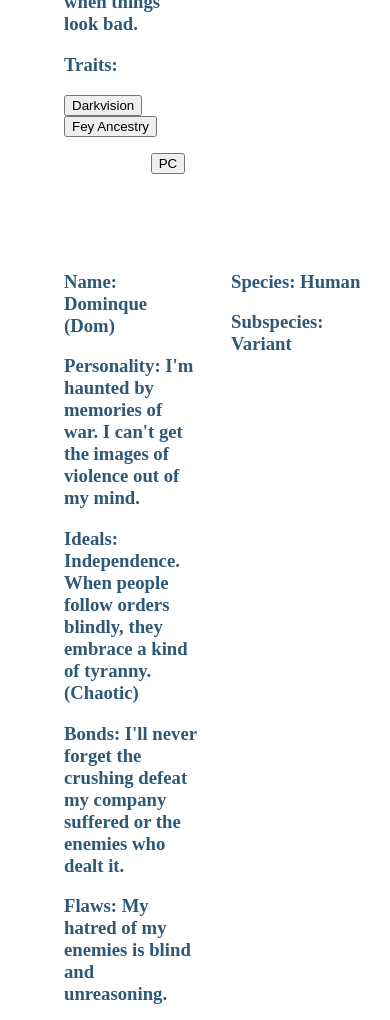
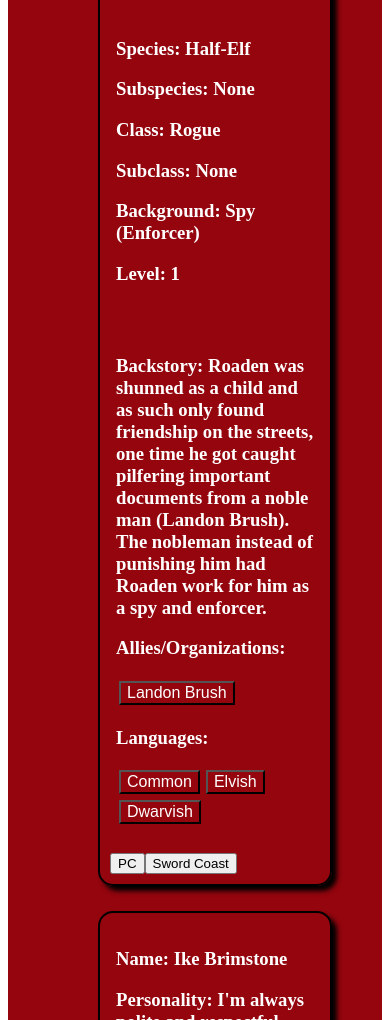
Before and after one commit to kylemdavies/WDD131, a plain HTML site: page storymasters/character-tracker.html in a window 390 px wide. Shown: the part 980-2000 px from the top of the page. Drawn offline with Linux system fonts and the light colour scheme.

Commit message:
updated additional script so that hamburger menu works in Character Tracker

```diff
--- a/storymasters/character-tracker.html
+++ b/storymasters/character-tracker.html
@@ -9,6 +9,7 @@
     <link rel="stylesheet" type="text/css" href="storymasters.css">
     <link rel="icon" type="image/x-icon" href="images/favicon-storymasters.png">
     <script src="character-tracker.js" type="module" defer></script>
+    <script src="storymasters.js" defer></script>
 </head>
 <body>
     <nav id="menuNav">
--- a/storymasters/character-tracker.js
+++ b/storymasters/character-tracker.js
@@ -1,23 +1,5 @@
 import characters from "./storymasterscharacters.mjs";
 let n = 0;
-
-  function hamburgerMenu() {
-    document.getElementById("hamburgerMenu").classList.toggle("show");
-
-  };
-  window.onclick = function(event) {
-    if (!event.target.matches('.dropbtn')) {
-      var dropdowns = document.getElementsByClassName("dropdown-content");
-
-      var i;
-      for (i = 0; i < dropdowns.length; i++) {
-        var openDropdown = dropdowns[i];
-        if (openDropdown.classList.contains('show')) {
-          openDropdown.classList.remove('show');
-        }
-      }
-    }
-  };
 
   function addTags(tags, tagBox) {
     tags.forEach(tag => {
@@ -36,8 +18,16 @@ let n = 0;
       button.classList.add('item-button');
       button.setAttribute('type', 'button');
       button.textContent = item;
-      button.addEventListener('click', () => {if (listType = "traits") {
-        filterByTraits(item);
+      button.addEventListener('click', () => {switch (listType) {
+        case "traits":
+            filterByTraits(item)
+          break;
+        case "allies":
+            filterByAllies(item)
+          break;
+        case "languages":
+            filterByLanguages(item)
+          break;
       }});
       itemBox.appendChild(button);
     });
@@ -63,8 +53,21 @@ function createcharacterListItem(character) {
         <div class="character-being">
             <h3 class="character-species">Species: ${character.species}</h3>
             <h3 class="character-subspecies">Subspecies: ${character.subspecies}</h3>
+            <h3 class="character-job">Class: ${character.job}</h3>
+            <h3 class="character-subjob">Subclass: ${character.subjob}</h3>
+            <h3 class="character-background">Background: ${character.background}</h3>
+            <h3 class="character-level">Level: ${character.level}</h3>
         </div>
-        <p class="character-description">${character.description}</p>
+        <div class="character-backgrounds">
+            <h3 class="character-backstory">Backstory: ${character.backstory}</h3>
+            <div id="character-allies-${n}" class="allies-buttons-box">
+                <h3 class="character-allies">Allies/Organizations: </h3>
+            </div>
+            <div id="character-languages-${n}" class="languages-buttons-box">
+                <h3 class="character-languages">Languages: </h3>
+            </div>
+        </div>
+
         <div id="character-tags-${n}" class="tag-buttons-box"></div>
     `;
     return characterDiv;
@@ -79,7 +82,11 @@ function createcharacterListItem(character) {
       characterList.appendChild(characterItem);
       const tagBox = document.getElementById(`character-tags-${n}`);
       const traitsBox = document.getElementById(`character-traits-${n}`);
+      const alliesBox = document.getElementById(`character-allies-${n}`);
+      const languagesBox = document.getElementById(`character-languages-${n}`);
       addList(character.traits,traitsBox,"traits")
+      addList(character.allies,alliesBox,"allies")
+      addList(character.languages,languagesBox,"languages")
       addTags(character.tags,tagBox);
       n++;
     });
@@ -102,6 +109,22 @@ function createcharacterListItem(character) {
     displayCharacters(filteredCharacters);
   }
 
+  function filterByAllies(ally) {
+    const lowerCaseAlly = ally.toLowerCase(); // Convert the ally to lowercase
+    const filteredCharacters = characters.filter(character => {
+      return character.allies.some(characterally => characterally.toLowerCase() === lowerCaseAlly);
+    });
+    displayCharacters(filteredCharacters);
+  }
+
+  function filterByLanguages(language) {
+    const lowerCaseLanguage = language.toLowerCase(); // Convert the tanguage to lowercase
+    const filteredCharacters = characters.filter(character => {
+      return character.languages.some(characterLanguage => characterLanguage.toLowerCase() === lowerCaseLanguage);
+    });
+    displayCharacters(filteredCharacters);
+  }
+
 window.addEventListener('DOMContentLoaded', () => {
 displayCharacters(characters);
 });
--- a/storymasters/storymasters.css
+++ b/storymasters/storymasters.css
@@ -144,7 +144,7 @@ body {
   background-color: var(--secondary-color);
   min-width: 200px;
   box-shadow: 0px 8px 16px 0px rgba(0,0,0,0.2);
-  z-index: 1;
+  z-index: 2;
 }
 
 /* Links inside the dropdown */
@@ -207,12 +207,47 @@ h1
 .character {
   display: flex; /* Make the character container a flexbox */
   flex-wrap: wrap; /* Allow elements to wrap on smaller screens */
+  z-index: 1;
+  box-shadow: 5px 5px 5px black;
+  border-radius: 15px;
+  border: solid 2px black;
+  margin: 25px;
+
 }
 
 .character-personalities,
-.character-being {
+.character-being,
+.character-backgrounds {
   flex: 1; /* Make both elements equally sized within the flexbox */
   padding: 1em; /* Add some padding for readability */
+}
+
+#display-characters {
+  background-color: var(--secondary-color);
+  padding: 25px;
+  border-radius: 10px;
+}
+#display-characters > h2,
+.character-personalities > h3,
+.character-being > h3,
+.character-backgrounds > h3,
+.traits-buttons-box > h3,
+.allies-buttons-box > h3,
+.languages-buttons-box > h3
+{
+  color: var(--accent2-color);
+}
+.tag-buttons-box
+{
+  margin: 10px;
+}
+
+.item-button
+{
+  background-color: transparent;
+  color: var(--accent2-color);
+  margin: 3px;
+  font-size: 16px;
 }
 
   @media (max-width: 768px) {
@@ -233,4 +268,7 @@ h1
       display: inline-block;
       width: 100%;
     }
+    .character {
+      flex-direction: column; /* Added line for column layout */
+    }
   }
--- a/storymasters/storymasterscharacters.mjs
+++ b/storymasters/storymasterscharacters.mjs
@@ -18,13 +18,71 @@ const characters = [
             "Common", "Elvish", "Dwarvish"
         ],
         allies: [
-            "The Noble Man"
+            "Landon Brush"
         ],
         backstory:
-        `Roaden was shund as a child and as such only found friendship on the streets, one time he got caught pilffering important documents from a noble man.
-        The noble man instead of punishing him had Roaden work for him as a spy and Enforcer`,
+        `Roaden was shunned as a child and as such only found friendship on the streets, one time he got caught pilfering important documents from a noble man (Landon Brush).
+        The nobleman instead of punishing him had Roaden work for him as a spy and enforcer.`,
         tags: [
-            "PC"
+            "PC", "Sword Coast"
+        ]
+	},
+	{
+		name: "Ike Brimstone",
+        species: "Genasi",
+        subspecies: "Fire",
+        job: "Monk",
+        subjob: "None",
+        background: "Soldier (Scout)",
+        level: "2",
+        personality: "I'm always polite and respectful.",
+        ideals: "Greater Good. Our lot is to lay down our lives in defense of others. (Good)",
+        bonds: "Someone saved my life on the battlefield. To this day, I will never leave a friend behind.",
+        flaws: "I made a terrible mistake in battle that cost many lives—and I would do anything to keep that mistake secret.",
+        traits: [
+            "Unarmored Defense", "Martial Arts", "Fire Resistance", "Darkvision", "Reach to the Blaze", "Military Rank", "Flurry of Blows",
+            "Ki", "Patient Defense", "Step of the Wind", "Unarmored Movement", "Dedicated Weapon"
+        ],
+        languages: [
+            "Common", "Dwarvish"
+        ],
+        allies: [
+            "Brimstone Trading Co."
+        ],
+        backstory:
+        `My "father" (just what I call him, I don't let him hear me say it, though) helps run the Caravan for the trade route between our home of Calimshan and Neverwinter.
+        I am used to being one of the guards for the caravan but in our latest excursion there was an incident and I got injured just after the fork to Helm's Hold
+        and was told to rest and heal at Neverwinter till the caravan returns after next winter.`,
+        tags: [
+            "PC", "Calashtar"
+        ]
+	},
+	{
+		name: "Reginald Who",
+        species: "Owlin",
+        subspecies: "Barn Owl",
+        job: "Wizard",
+        subjob: "None",
+        background: "Noble",
+        level: "1",
+        personality: "I'm always polite and respectful.",
+        ideals: "Greater Good. Our lot is to lay down our lives in defense of others. (Good)",
+        bonds: "Set to protect the Prince",
+        flaws: "I made a terrible mistake and I would do anything to keep that mistake secret.",
+        traits: [
+            "Flight", "Darkvision", "Nocturnal", "Noteriety", "Spellcasting", "Arcane Recovery"
+        ],
+        languages: [
+            "Common", "Dwarvish", "Elvish"
+        ],
+        allies: [
+            "Landon Brush", "Silven Brush"
+        ],
+        backstory:
+        `Reginald's father is the advisor to the king. As such, he grew up in the castle, playing with the prince (Silven Brush), as he grew his magic started to show and
+        he was charged with protecting the prince and advising him as he prepares to take on his role as king.`,
+        tags: [
+            "NPC", "Sword Coast"
         ]
 	},
 	{
@@ -40,7 +98,7 @@ const characters = [
         bonds: "I'll never forget the crushing defeat my company suffered or the enemies who dealt it.",
         flaws: "My hatred of my enemies is blind and unreasoning.",
         traits: [
-            "Seond Wind", "Fighting Style: Interception", "Military Rank", "Alert", "Darkvision"
+            "Seond Wind", "Fighting Style: Interception", "Military Rank", "Alert"
         ],
         languages: [
             "Common", "Elvish"
@@ -51,8 +109,9 @@ const characters = [
         backstory:
         `Dom was an officer in the army of his city, the enemy got the jump on his unit and a lot of them died. Now he freelances for the city and serves with
         the city guard on occasion and has made friends with many of them.`,
-        tags:
-        ["NPC"]
+        tags: [
+            "NPC", "Neverwinter"
+        ]
 	}
 ]
 export default characters
```
Also changed, not shown: storymasters/storymasters.js (line endings or trailing spaces). Lines whose indentation alone changed are shown as unchanged.
